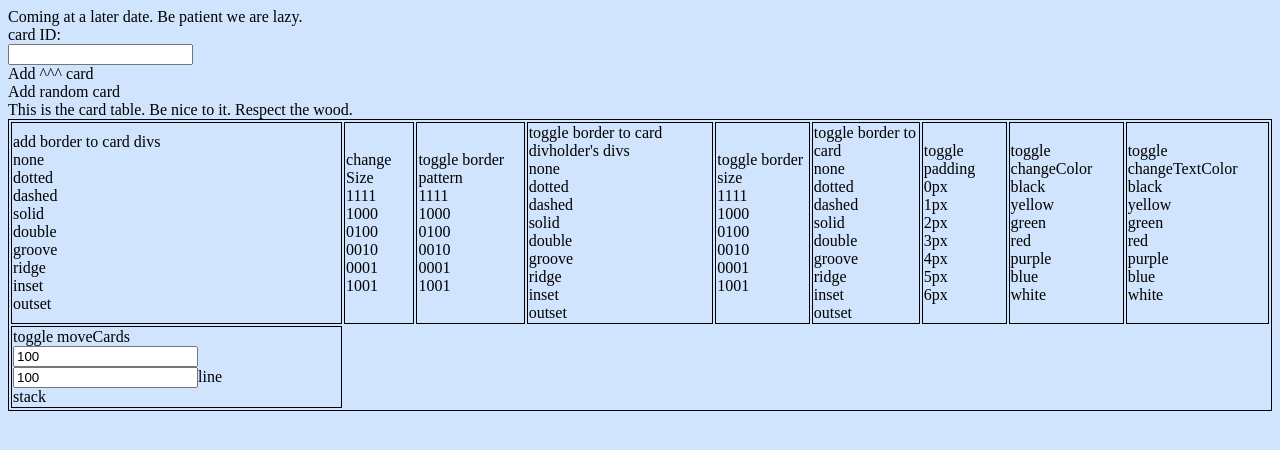
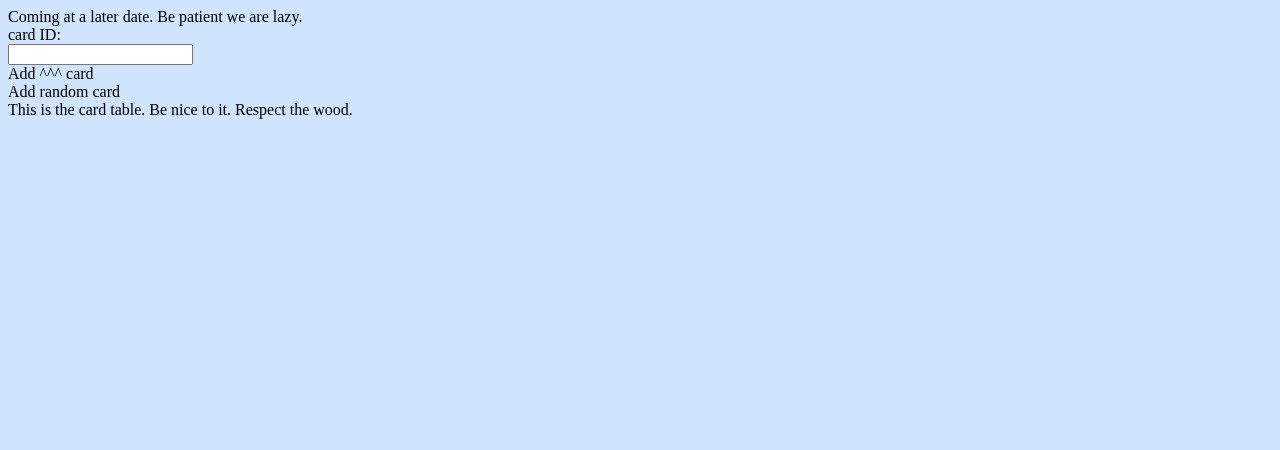
Before and after one commit to krasnopolsky/smishsmosh, a Flask app: page /game_engine in a window 1280 px wide. Shown: the top 450 px of the page. Run offline with Flask 2, Linux system fonts and the light colour scheme; parts of the project's set-up code (start-up, migrations or seed data) failed here and were passed over; some libraries are stand-ins or nearby versions.

Commit message:
peetsSecondCommit

```diff
--- a/templates/indexSave.html
+++ b/templates/indexSave.html
@@ -3,7 +3,7 @@
 <head>
 <meta charset="UTF-8">
 <title>SWCCG</title>
-<link rel="stylesheet" type="text/css" href="static/css/indexCSS.css">
+<link rel="stylesheet" type="text/css" href="/gameEngine/smishsmosh/static/css/indexCSS.css">
 <script src="//code.jquery.com/jquery-1.11.2.min.js"></script>
 <script src="//code.jquery.com/jquery-migrate-1.2.1.min.js"></script>
 <script src="//code.jquery.com/ui/1.11.4/jquery-ui.min.js"></script>
@@ -133,9 +133,9 @@ switch(str)  {
 function drawBasic(d, x)  {
 var div = document.getElementById(d);
 //div.innerHTML = "drawBasic";
-div.appendChild(drawTop(x));
-div.appendChild(drawPic(x));
-div.appendChild(drawText(x));
+div.appendChild(drawTop(d, x));
+div.appendChild(drawPic(d, x));
+div.appendChild(drawText(d, x));
 
 
 }
@@ -150,92 +150,93 @@ div.innerHTML = "drawSite --fuck you site!!";
 function drawCreature(d, x)  {
 var div = document.getElementById(d);
 //div.innerHTML = "drawCreature "+x;
-div.appendChild(drawTop(x));
-div.appendChild(drawLore(x));
-div.appendChild(drawPic(x));
-div.appendChild(drawInfo(x));
-div.appendChild(drawText(x));
+div.appendChild(drawTop(d, x));
+div.appendChild(drawLore(d, x));
+div.appendChild(drawPic(d, x));
+div.appendChild(drawInfo(d, x));
+div.appendChild(drawText(d, x));
 }
 
 function drawCard1(d, x)  {
 var div = document.getElementById(d);
 //div.innerHTML = "drawCard1 "+x;
-div.appendChild(drawTop(x));
-div.appendChild(drawPic(x));
-div.appendChild(drawBar(x));
-div.appendChild(drawText(x));
+div.appendChild(drawTop(d, x));
+div.appendChild(drawPic(d, x));
+div.appendChild(drawBar(d, x));
+div.appendChild(drawText(d, x));
 }
 
 function drawCard2(d, x)  {
 var div = document.getElementById(d);
 //div.innerHTML = "drawCard "+x;
-div.appendChild(drawTop(x));
-div.appendChild(drawLore(x));
-div.appendChild(drawPic(x));
-div.appendChild(drawBar(x));
-div.appendChild(drawText(x));
+div.appendChild(drawTop(d, x));
+div.appendChild(drawLore(d, x));
+div.appendChild(drawPic(d, x));
+div.appendChild(drawBar(d, x));
+div.appendChild(drawText(d, x));
 }
 
 function drawCard3(d, x)  {
 var div = document.getElementById(d);
 //div.innerHTML = "drawCard "+x;
-div.appendChild(drawTop(x));
-div.appendChild(drawLore(x));
-div.appendChild(drawPic(x));
-div.appendChild(drawBar(x));
-div.appendChild(drawInfo(x));
-div.appendChild(drawText(x));
+div.appendChild(drawTop(d, x));
+div.appendChild(drawLore(d, x));
+div.appendChild(drawPic(d, x));
+div.appendChild(drawBar(d, x));
+div.appendChild(drawInfo(d, x));
+div.appendChild(drawText(d, x));
 }
 
 function drawCard4(d, x)  {
 var div = document.getElementById(d);
 //div.innerHTML = "drawCard "+x;
-div.appendChild(drawTop(x));
-div.appendChild(drawLore(x));
-div.appendChild(drawPic(x));
-div.appendChild(drawInfo(x));
-div.appendChild(drawLeft(x));
-div.appendChild(drawRight(x));
-div.appendChild(drawText(x));
+div.appendChild(drawTop(d, x));
+div.appendChild(drawLore(d, x));
+div.appendChild(drawPic(d, x));
+div.appendChild(drawInfo(d, x));
+div.appendChild(drawLeft(d, x));
+div.appendChild(drawRight(d, x));
+div.appendChild(drawText(d, x));
 
 
 }
 
 //*********Drawing of Card Parts***************//
 
-function drawTop(x)  {
+function drawTop(d, x)  {
 var cp1 = document.createElement("div");
-cp1.setAttribute("class", "part");
+cp1.setAttribute("class", "part"+d);
 cp1.style.height = "8%";
 cp1.style.backgroundColor = randomHexColor();
 cp1.innerHTML = "Card type || Card name || Destiny #";
 return cp1;
 }
 
-function drawLore(x)  {
+function drawLore(d, x)  {
 var cp1 = document.createElement("div");
-cp1.setAttribute("class", "part");
+cp1.setAttribute("class", "part"+d);
 cp1.style.height = "10%";
-cp1.style.fontSize = "x-small";
+cp1.style.fontSize = "8px";
 cp1.style.backgroundColor = randomHexColor();
 cp1.innerHTML = "drawLore || some shit about the card that only the super nerds read and care about. Look at this nerd reading the lore. Nerd.";
 return cp1;
 }
 
-function drawPic(x)  {
+function drawPic(d, x)  {
 var cp1 = document.createElement("div");
-cp1.setAttribute("class", "part");
+cp1.setAttribute("class", "part"+d);
 cp1.style.height = "45%";
-cp1.style.backgroundImage = "url('static/img/cardpic.jpg')";
+cp1.style.backgroundImage = "url('/gameEngine/smishsmosh/static/img/cardpic.jpg')";
 cp1.style.backgroundSize = "250px 100%";
 cp1.style.backgroundColor = randomHexColor();
 cp1.innerHTML = "drawPic ||  "+x;
+
 return cp1;
 }
 
-function drawBar(x)  {
+function drawBar(d, x)  {
 var cp1 = document.createElement("div");
-cp1.setAttribute("class", "part");
+cp1.setAttribute("class", "part"+d);
 cp1.style.height = "5%";
 cp1.style.textAlign = "center";
 cp1.style.backgroundColor = randomHexColor();
@@ -243,9 +244,9 @@ cp1.innerHTML = "drawBar ||  "+x;
 return cp1;
 }
 
-function drawInfo(x)  {
+function drawInfo(d, x)  {
 var cp1 = document.createElement("div");
-cp1.setAttribute("class", "part");
+cp1.setAttribute("class", "part"+d);
 cp1.style.height = "8%";
 cp1.style.textAlign = "center";
 cp1.style.backgroundColor = randomHexColor();
@@ -253,20 +254,20 @@ cp1.innerHTML = "Power || Defense || Movement";
 return cp1;
 }
 
-function drawText(x)  {
+function drawText(d, x)  {
 var cp1 = document.createElement("div");
-cp1.setAttribute("class", "part");
+cp1.setAttribute("class", "part"+d);
 cp1.style.height = "29%";
 cp1.style.paddingLeft = "8%";
 cp1.style.paddingRight = "8%";
 cp1.style.backgroundColor = randomHexColor();
-cp1.innerHTML = "drawText ||  The read meat of the game. This is what puts the 'c' in swccg. This shit right here is where it is at. Read this shit to win.";
+cp1.innerHTML = "drawText ||  The real meat of the game. This is what puts the 'c' in swccg. This shit right here is where it is at. Read this shit to win.";
 return cp1;
 }
 
-function drawLeft(x)  {
+function drawLeft(d, x)  {
 var cp1 = document.createElement("div");
-cp1.setAttribute("class", "part");
+cp1.setAttribute("class", "part"+d);
 cp1.style.height = "10%";
 cp1.style.backgroundColor = randomHexColor();
 cp1.style.width = "5%";
@@ -275,9 +276,9 @@ cp1.style.cssFloat="left";
 return cp1;
 }
 
-function drawRight(x)  {
+function drawRight(d, x)  {
 var cp1 = document.createElement("div");
-cp1.setAttribute("class", "part");
+cp1.setAttribute("class", "part"+d);
 cp1.style.height = "10%";
 cp1.style.width = "5%";
 cp1.style.backgroundColor = randomHexColor();
@@ -286,8 +287,15 @@ cp1.style.cssFloat="right";
 return cp1;
 }
 
+
+//************globals ****************//
+var cardCounter = 0;
+//var cardH = 167;
+//var cardW = 120;
+var cardH = 350;
+var cardW = 251;
 //************adding cards to table****************//
-var cardCounter = 0;
+
 
 function addRandomCard() {
 
@@ -295,10 +303,8 @@ var randCard = Math.floor( Math.random() * 3442 ) + 1;
 
 cardCounter++;
 
-var c = document.getElementById("cardTable");
+var c = document.getElementById("cardHolder");
 
-var cardH = 343;
-var cardW = 250;
 
 	var imgDiv = document.createElement("div");
 	imgDiv.setAttribute("id", cardCounter);
@@ -309,9 +315,10 @@ var cardW = 250;
 	imgDiv.style.top = "0px";
 	imgDiv.style.left = "0px";
 	imgDiv.style.backgroundColor = randomHexColor();
-//	imgDiv.style.backgroundImage = "url('img/'+i+'.JPG')";
+	imgDiv.style.backgroundImage = "url('/gameEngine/smishsmosh/static/img/darkBack.jpg')";
 	imgDiv.style.zIndex = cardCounter;
 	imgDiv.setAttribute("onclick", "bringToFront("+cardCounter+")");
+	imgDiv.setAttribute("ondblclick", "flipCard("+cardCounter+")");
 	c.appendChild(imgDiv);
 
 	drawCard(cardCounter, randCard);
@@ -331,10 +338,9 @@ var cId = document.getElementById("cardId").value;
 
 cardCounter++;
 
-var c = document.getElementById("cardTable");
+var c = document.getElementById("cardHolder");
 
-var cardH = 343;
-var cardW = 250;
+
 
 	var imgDiv = document.createElement("div");
 	imgDiv.setAttribute("id", cardCounter);
@@ -345,9 +351,11 @@ var cardW = 250;
 	imgDiv.style.top = "0px";
 	imgDiv.style.left = "0px";
 	imgDiv.style.backgroundColor = randomHexColor();
-//	imgDiv.style.backgroundImage = "url('img/'+i+'.JPG')";
+	imgDiv.style.backgroundImage = "url('/gameEngine/smishsmosh/static/img/darkBack.jpg')";
 	imgDiv.style.zIndex = cardCounter;
 	imgDiv.setAttribute("onclick", "bringToFront("+cardCounter+")");
+	imgDiv.setAttribute("flipped", "0");
+	imgDiv.setAttribute("ondblclick", "flipCard("+cardCounter+")");
 	c.appendChild(imgDiv);
 
 	drawCard(cardCounter, cId);
@@ -441,6 +449,21 @@ else  {
 
 }
 
+function flipCard(d)  {
+var p = document.getElementsByClassName("part"+d);
+if(p[0].style.visibility == "hidden")  {
+	for(var i = 0; i < p.length; i++)  {
+		p[i].style.visibility = "visible";
+		}
+}
+else  {
+	for(var i = 0; i < p.length; i++)  {
+		p[i].style.visibility = "hidden";
+		}
+}
+
+}
+
 </script>
 </head>
 
@@ -456,143 +479,11 @@ card ID:<br>
 
 <div id="button" onclick="addRandomCard()">Add random card</div>
 
-
+<div id="cardHolder"></div>
 <div id="cardTable">
 This is the card table. Be nice to it. Respect the wood.
-<table style="width:100%">
-  <tr>
-<td>
-      <div>
-      <div>add border to card divs</div>
-      <div onclick="changeCSS('none')">none</div>
-      <div onclick="changeCSS('dotted')">dotted</div>
-      <div onclick="changeCSS('dashed')">dashed</div>
-      <div onclick="changeCSS('solid')">solid</div>
-      <div onclick="changeCSS('double')">double</div>
-      <div onclick="changeCSS('groove')">groove</div>
-      <div onclick="changeCSS('ridge')">ridge</div>
-      <div onclick="changeCSS('inset')">inset</div>
-      <div onclick="changeCSS('outset'")">outset</div>
-      </div>
-    </td>
-    <td>
-	<div>change Size</div>
-	<div onclick="changeCSS2('1px 1px 1px 1px')">1111</div>
-	<div onclick="changeCSS2('1px 0px 0px 0px')">1000</div>
-	<div onclick="changeCSS2('0px 1px 0px 0px')">0100</div>
-	<div onclick="changeCSS2('0px 0px 1px 0px')">0010</div>
-	<div onclick="changeCSS2('0px 0px 0px 1px')">0001</div>
-	<div onclick="changeCSS2('1px 0px 0px 1px')">1001</div>
-    </td>
+</div>
 
 
-<td>
-<div>toggle border pattern</div>
-<div onclick="changeCSS2('1px 1px 1px 1px')">1111</div>
-<div onclick="changeCSS2('1px 0px 0px 0px')">1000</div>
-<div onclick="changeCSS2('0px 1px 0px 0px')">0100</div>
-<div onclick="changeCSS2('0px 0px 1px 0px')">0010</div>
-<div onclick="changeCSS2('0px 0px 0px 1px')">0001</div>
-<div onclick="changeCSS2('1px 0px 0px 1px')">1001</div>
-</div>
-</td>
-
-<td>
-<div>
-<div>toggle border to card divholder's divs</div>
-<div onclick="changeCSS('none')">none</div>
-<div onclick="changeCSS('dotted')">dotted</div>
-<div onclick="changeCSS('dashed')">dashed</div>
-<div onclick="changeCSS('solid')">solid</div>
-<div onclick="changeCSS('double')">double</div>
-<div onclick="changeCSS('groove')">groove</div>
-<div onclick="changeCSS('ridge')">ridge</div>
-<div onclick="changeCSS('inset')">inset</div>
-<div onclick="changeCSS('outset'")">outset</div>
-</div>
-</td>
-
-<td>
-<div>
-<div>toggle border size</div>
-<div onclick="changeCSS2('1px 1px 1px 1px')">1111</div>
-<div onclick="changeCSS2('1px 0px 0px 0px')">1000</div>
-<div onclick="changeCSS2('0px 1px 0px 0px')">0100</div>
-<div onclick="changeCSS2('0px 0px 1px 0px')">0010</div>
-<div onclick="changeCSS2('0px 0px 0px 1px')">0001</div>
-<div onclick="changeCSS2('1px 0px 0px 1px')">1001</div>
-</div>
-</td>
-
-<td>
-<div>
-<div>toggle border to card</div>
-<div onclick="changeCSS3('none')">none</div>
-<div onclick="changeCSS3('dotted')">dotted</div>
-<div onclick="changeCSS3('dashed')">dashed</div>
-<div onclick="changeCSS3('solid')">solid</div>
-<div onclick="changeCSS3('double')">double</div>
-<div onclick="changeCSS3('groove')">groove</div>
-<div onclick="changeCSS3('ridge')">ridge</div>
-<div onclick="changeCSS3('inset')">inset</div>
-<div onclick="changeCSS3('outset'")">outset</div>
-</div>
-</td>
-
-<td>
-<div>
-<div>toggle padding</div>
-<div onclick="changeCSS4('0px')">0px</div>
-<div onclick="changeCSS4('1px')">1px</div>
-<div onclick="changeCSS4('2px')">2px</div>
-<div onclick="changeCSS4('3px')">3px</div>
-<div onclick="changeCSS4('4px')">4px</div>
-<div onclick="changeCSS4('5px')">5px</div>
-<div onclick="changeCSS4('6px')">6px</div>
-</div>
-</td>
-
-<td>
-  <div>
-    <div>toggle changeColor</div>
-    <div onclick="changeColor('black')">black</div>
-    <div onclick="changeColor('yellow')">yellow</div>
-    <div onclick="changeColor('green')">green</div>
-    <div onclick="changeColor('red')">red</div>
-    <div onclick="changeColor('purple')">purple</div>
-    <div onclick="changeColor('blue')">blue</div>
-    <div onclick="changeColor('white')">white</div>
-    </div>
-  </div>
-</td>
-
-<td>
-  <div>
-    <div>toggle changeTextColor</div>
-    <div onclick="changeTextColor('black')">black</div>
-    <div onclick="changeTextColor('yellow')">yellow</div>
-    <div onclick="changeTextColor('green')">green</div>
-    <div onclick="changeTextColor('red')">red</div>
-    <div onclick="changeTextColor('purple')">purple</div>
-    <div onclick="changeTextColor('blue')">blue</div>
-    <div onclick="changeTextColor('white')">white</div>
-    </div>
-  </div>
-</td>
-
-  <tr>
-    <td>
-  <div>
-    <div>toggle moveCards</div>
-	<input type="text" id="toX" value="100" />
-	<input type="text" id="toY" value="100" /
-    <div onclick="moveCards(parseInt($('#toX').val()), parseInt($('#toY').val()))">line</div>
-    <div onclick="">stack</div>
-    </div>
-  </div>
-</td>
-  </tr>
-</table>
-</div>
 </body>
 </html>
```
Also changed, not shown: static/img/darkBack.jpg (added), static/img/lightBack.jpg (added).
